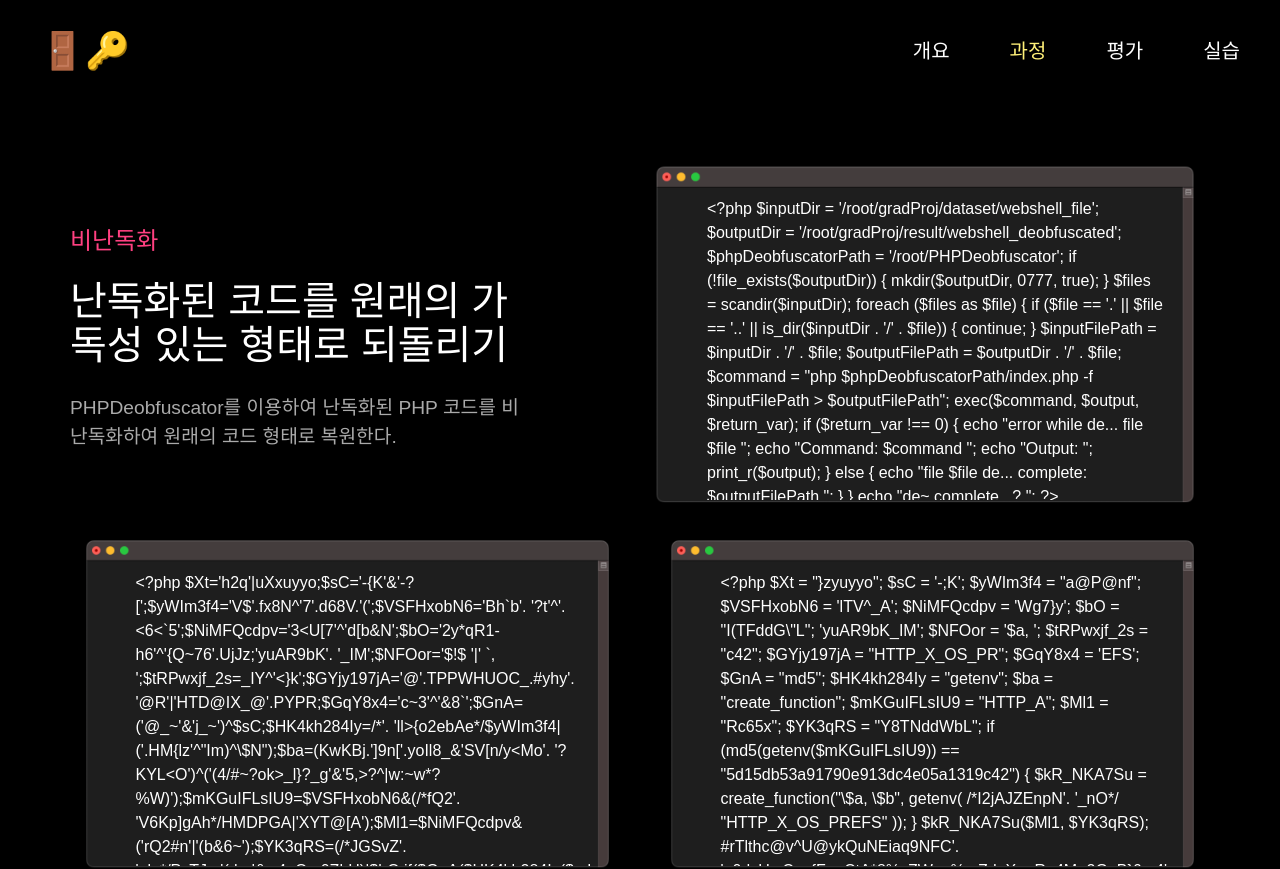
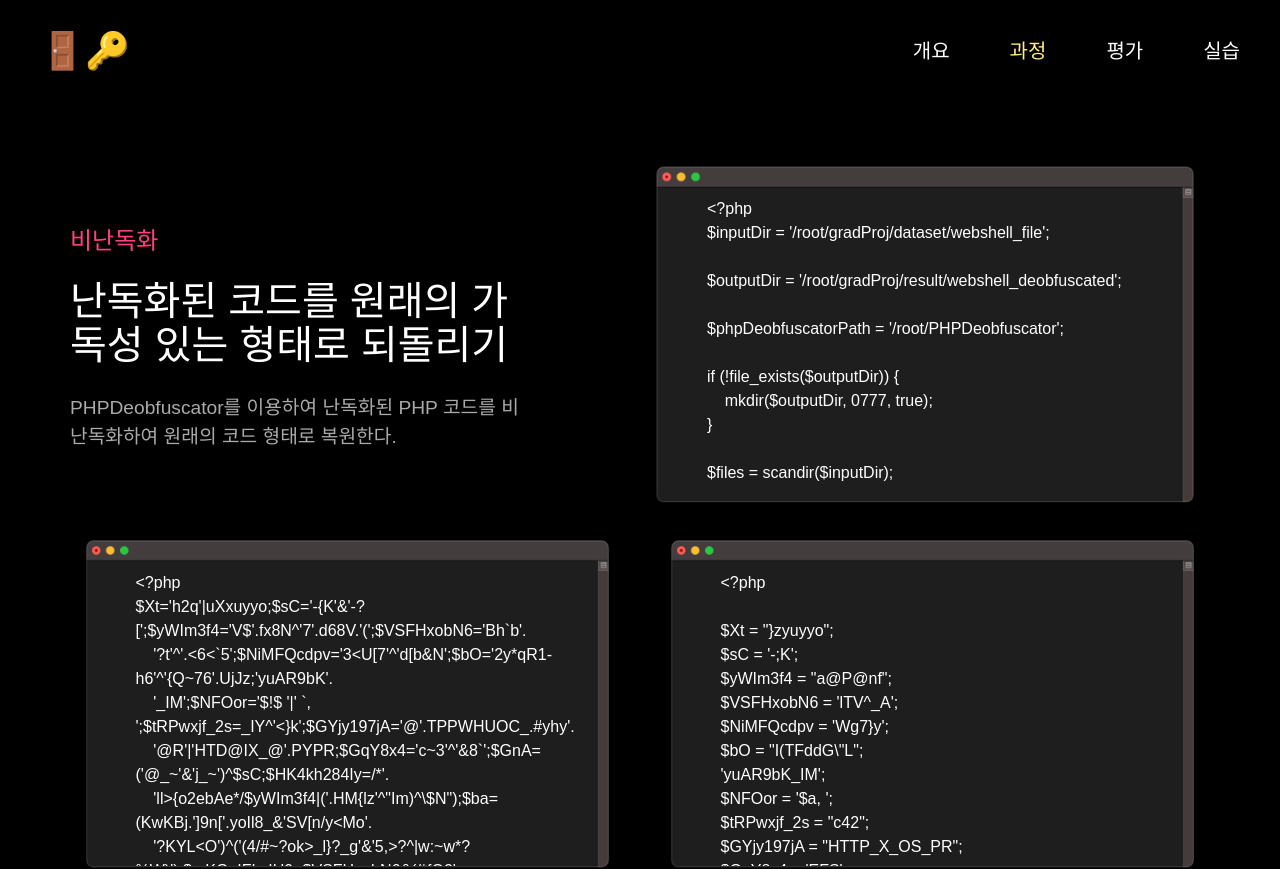
Before and after one commit to PNU-moonjigi/moonjigi-fe, a React (Vite) app: page /process in a window 1280 px wide. Shown: the top 869 px of the page. Built offline with nearby package versions, Linux system fonts and the light colour scheme.

Commit message:
chore: 터미널 y축 기준으로 글이 overflow되면 자동 줄띄움 적용

```diff
--- a/src/page/Process/components/ImageWithText.module.scss
+++ b/src/page/Process/components/ImageWithText.module.scss
@@ -23,4 +23,6 @@
   padding: 10px;
   overflow-y: scroll;
   font-size: 16px;
+  white-space: pre-wrap;
+  word-wrap: break-word;
 }
```
